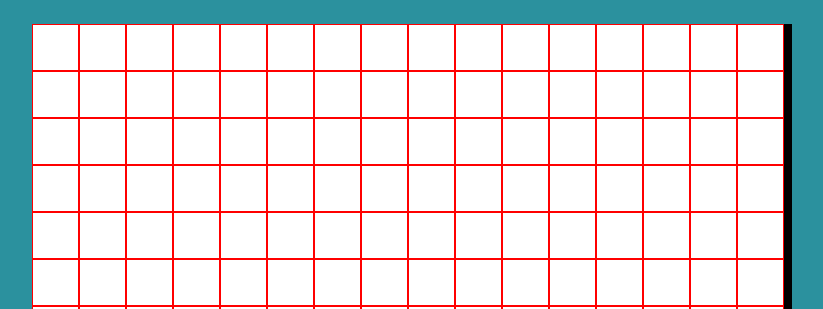
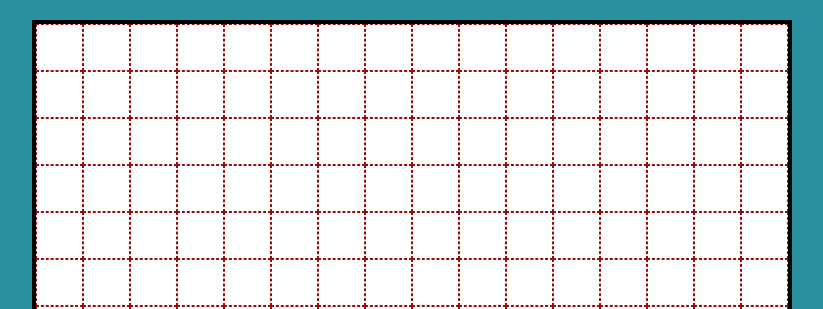
Before and after one commit to ConteEmanuel/Project-03, a plain HTML site: page index.html in a window 1280 px wide. Shown: the top 309 px of the page, without its empty margins (228-1051 px from the left). Drawn offline with Linux system fonts and the light colour scheme.

Commit message:
Z-index Added => BackgroundGrid Possition Fixed

```diff
--- a/grid.css
+++ b/grid.css
@@ -1,13 +1,23 @@
 .cellContainer {
-  box-sizing: border-box;
+  box-sizing:border-box;
   display: flex;
+  justify-content: center;
+  align-items: center;
+  align-content: center;
   flex-wrap: wrap;
   width: 760px;
+  height: 760px;
+  z-index: 2;
+  overflow: hidden;
 }
 .cell {
   box-sizing: border-box;
-  border: 0.2px solid red;
+  border: 1px dashed #960f0f;
   background-color: #ffffff;
+  box-sizing:border-box;
+  z-index: 4;
+  margin: 0; /*This fix grid decimals, like offsetWidth or something...*/
+
 }
 .defaultBlackColor {
   background-color: #000000;
```
